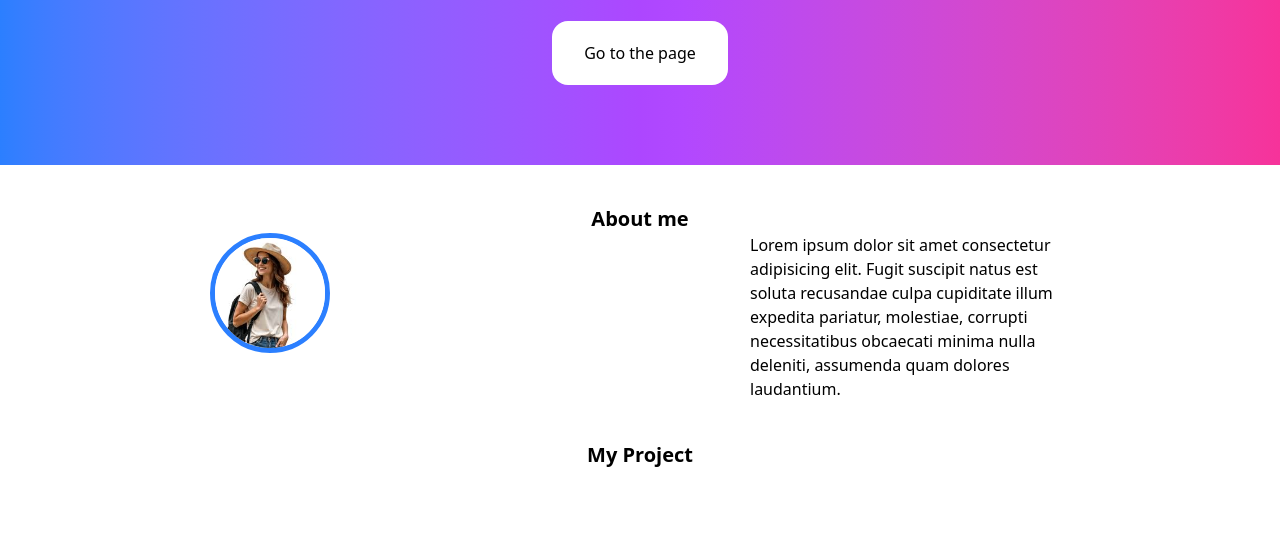
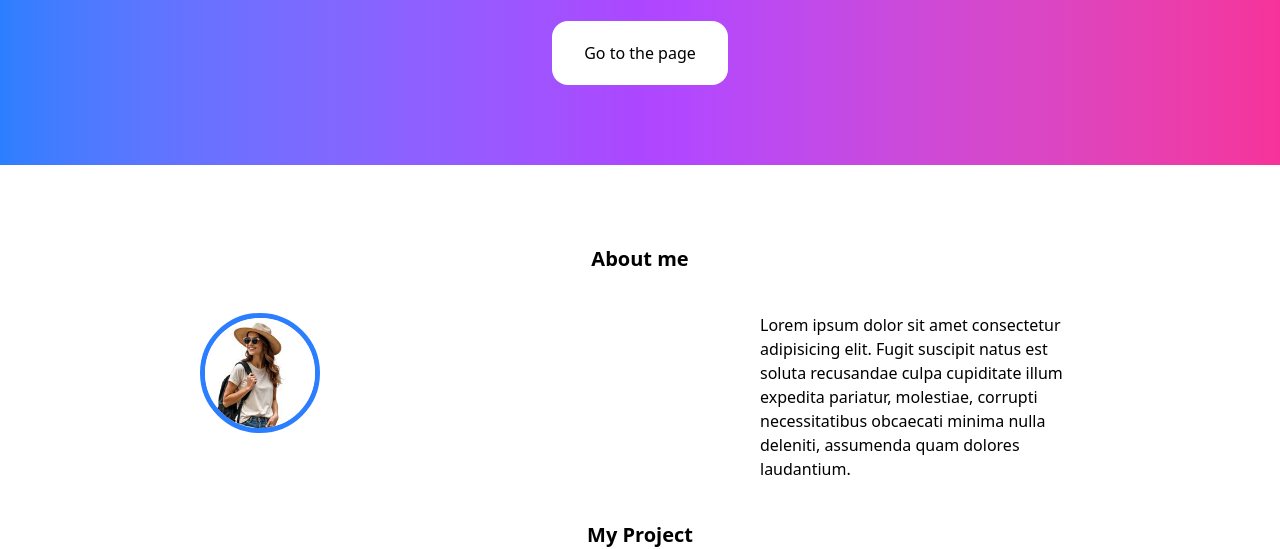
Before and after one commit to AbdurRahmanjeejejeje/Tailwind-dashboard, a website: page index.html in a window 1280 px wide. Shown: the part 251-800 px from the top of the page. Drawn offline with nearby package versions, Linux system fonts and the light colour scheme.

Commit message:
first commit

```diff
--- a/index.html
+++ b/index.html
@@ -53,8 +53,8 @@
 
         <!-- Profile Section  -->
         <section>
-            <h1 class="text-xl font-bold text-center pt-10">About me</h1>
-            <div class="flex justify-around">
+            <h1 class="text-xl font-bold text-center pt-20">About me</h1>
+            <div class="flex flex-col gap-10 pl-30 md:pl-0 md:flex-row mt-10 justify-around">
                 <img src="/src/img/download.jpg"
                     class="border-5 border-solid border-blue-500 rounded-full w-30 h-30 object-cover" alt="">
                 <p class="w-80">Lorem ipsum dolor sit amet consectetur adipisicing elit. Fugit suscipit natus est soluta
```
Also changed, not shown: src/output.css.
